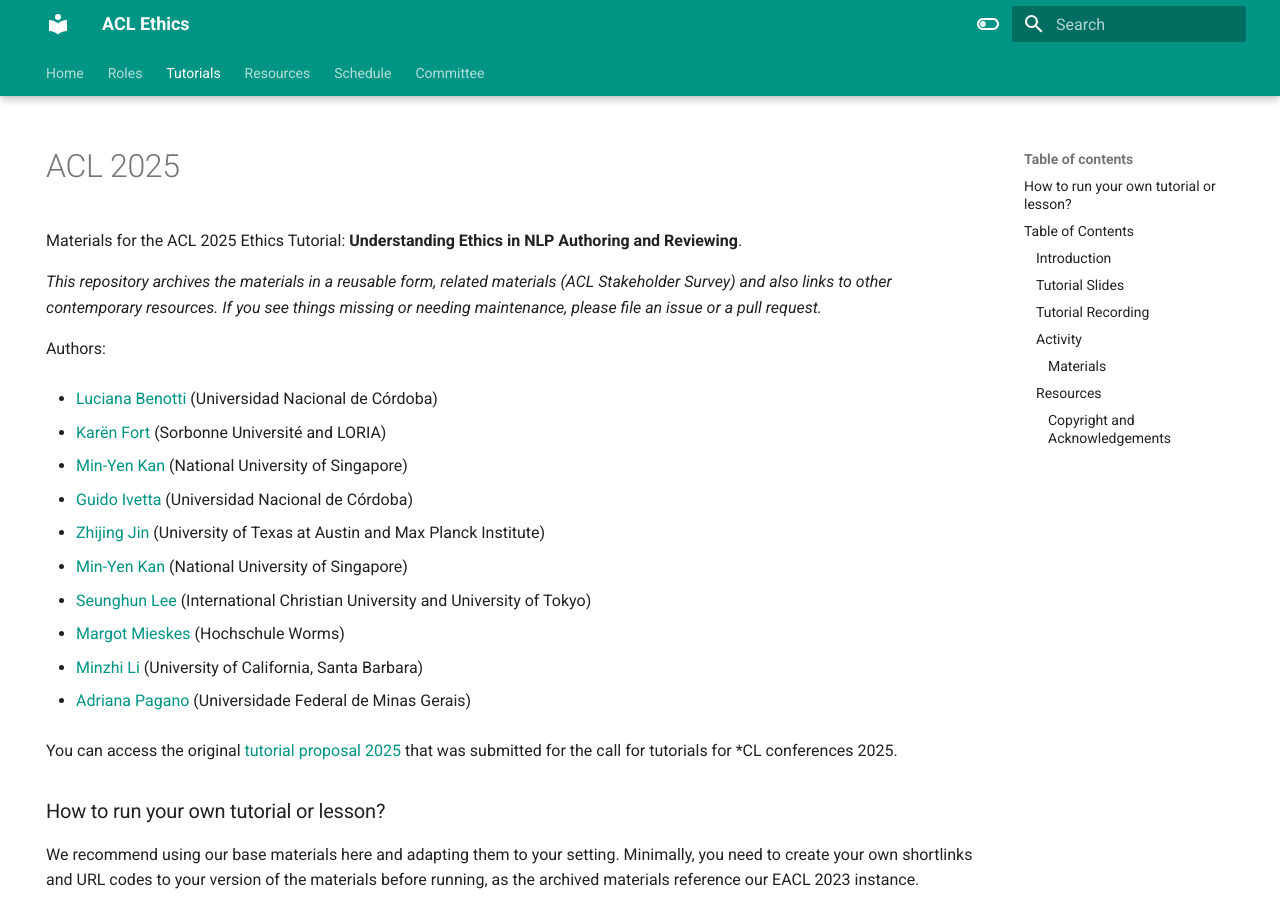
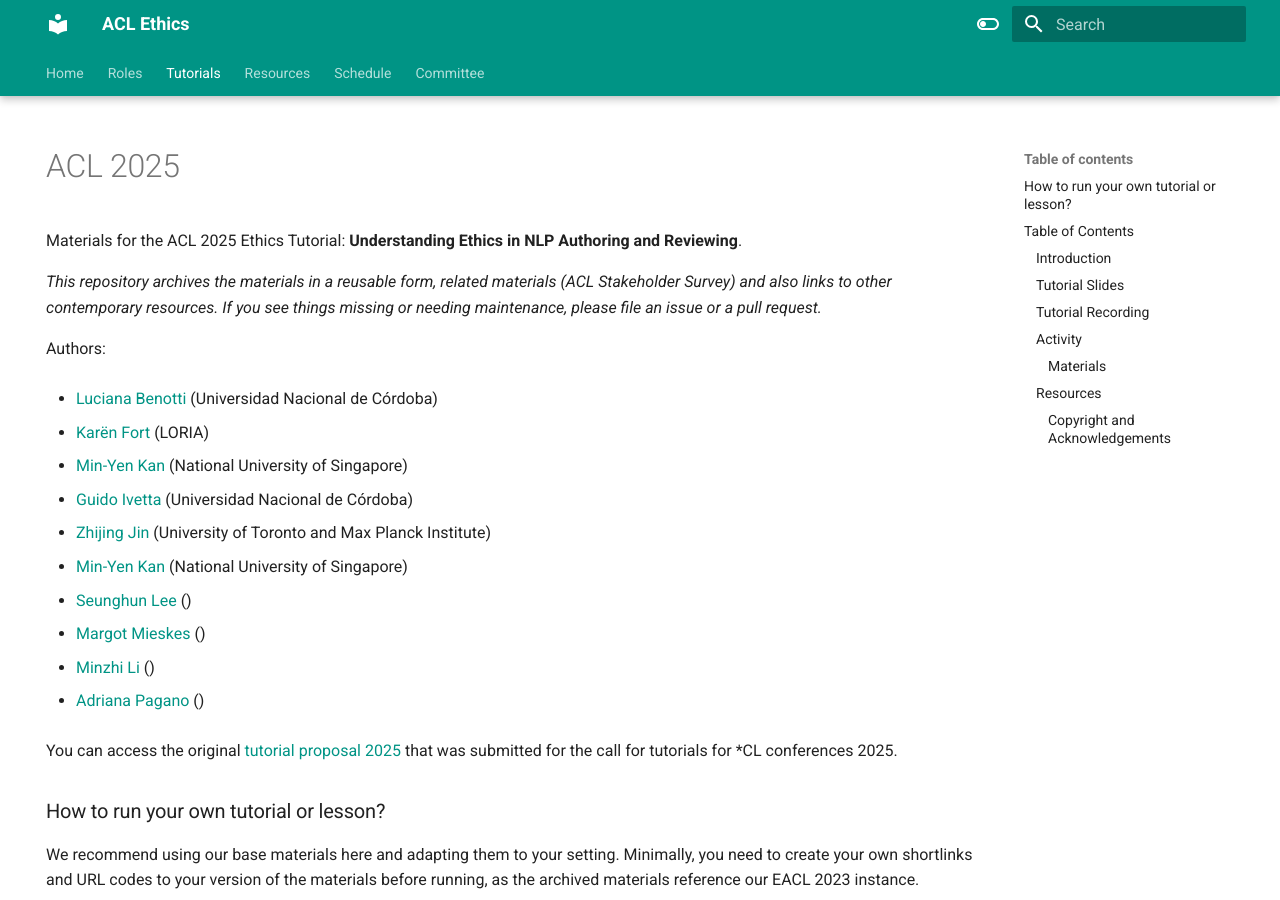
Before and after one commit to knmnyn/ethics-website, an MkDocs documentation site: the page built from docs/tutorials/ACL_2025.md, in a window 1280 px wide and 900 px high. Built offline with MkDocs 1.6.1 and Material for MkDocs 9.7.7, drawn with Linux system fonts in a browser that asks for light colours.

Commit message:
Fixing errors

```diff
--- a/docs/tutorials/ACL_2025.md
+++ b/docs/tutorials/ACL_2025.md
@@ -14,23 +14,23 @@
 
 * [Luciana Benotti](https://benotti.github.io/) (Universidad Nacional de Córdoba)
 
-* [Karën Fort](https://members.loria.fr/KFort/) (Sorbonne Université and LORIA)
+* [Karën Fort](https://members.loria.fr/KFort/) (LORIA)
 
 * [Min-Yen Kan](http://www.comp.nus.edu.sg/~kanmy) (National University of Singapore)
 
 * [Guido Ivetta](https://www.linkedin.com/in/guidoivetta/) (Universidad Nacional de Córdoba)
 
-* [Zhijing Jin](https://zhijing-jin.com/) (University of Texas at Austin and Max Planck Institute)
+* [Zhijing Jin](https://zhijing-jin.com/) (University of Toronto and Max Planck Institute)
 
 * [Min-Yen Kan](http://www.comp.nus.edu.sg/~kanmy) (National University of Singapore)
 
-* [Seunghun Lee](https://sites.google.com/site/sungrok/) (International Christian University and University of Tokyo)
+* [Seunghun Lee](https://) ()
 
-* [Margot Mieskes](https://www.hs-worms.de/ai/) (Hochschule Worms)
+* [Margot Mieskes](https:/) ()
 
-* [Minzhi Li](https://minzhili.com/) (University of California, Santa Barbara)
+* [Minzhi Li](https://) ()
 
-* [Adriana Pagano](https://www.ufmg.br/english/teacher/adriana-pagano/) (Universidade Federal de Minas Gerais)
+* [Adriana Pagano](https://) ()
 
 You can access the original <a href="Ethics_Tutorial_Proposal__ACL_2025.pdf">tutorial proposal 2025</a> that was submitted for the call for tutorials for *CL conferences 2025.
 
```
